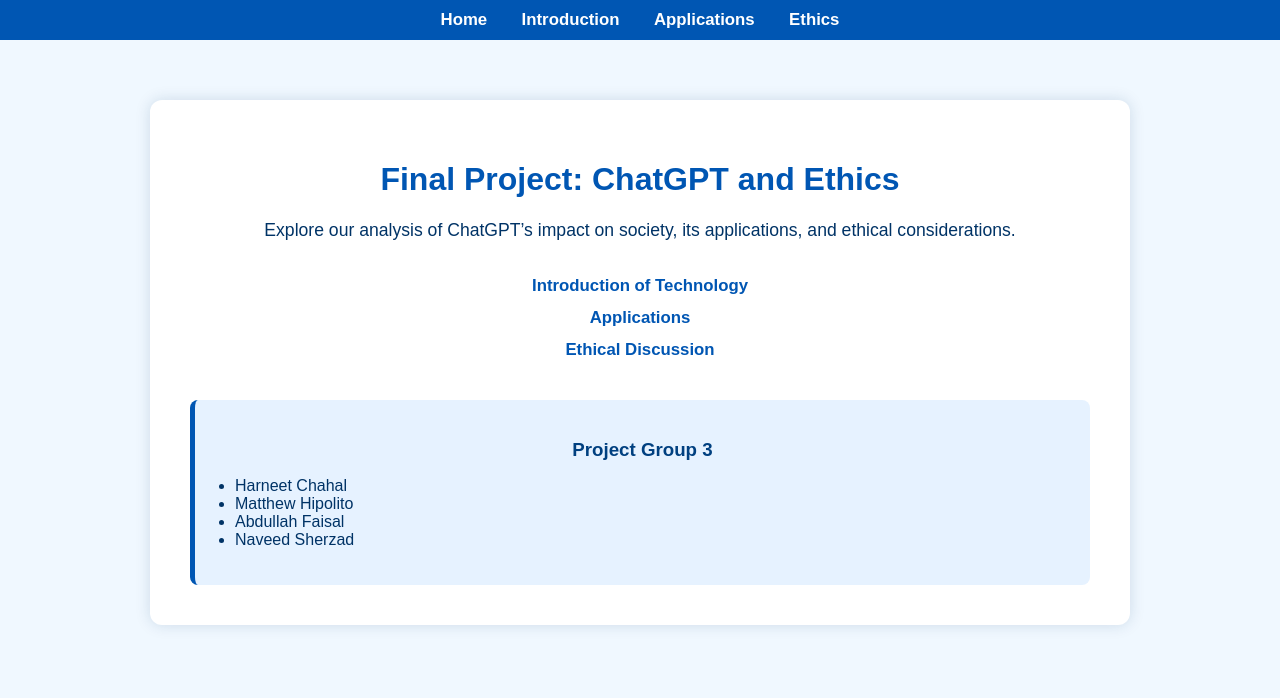
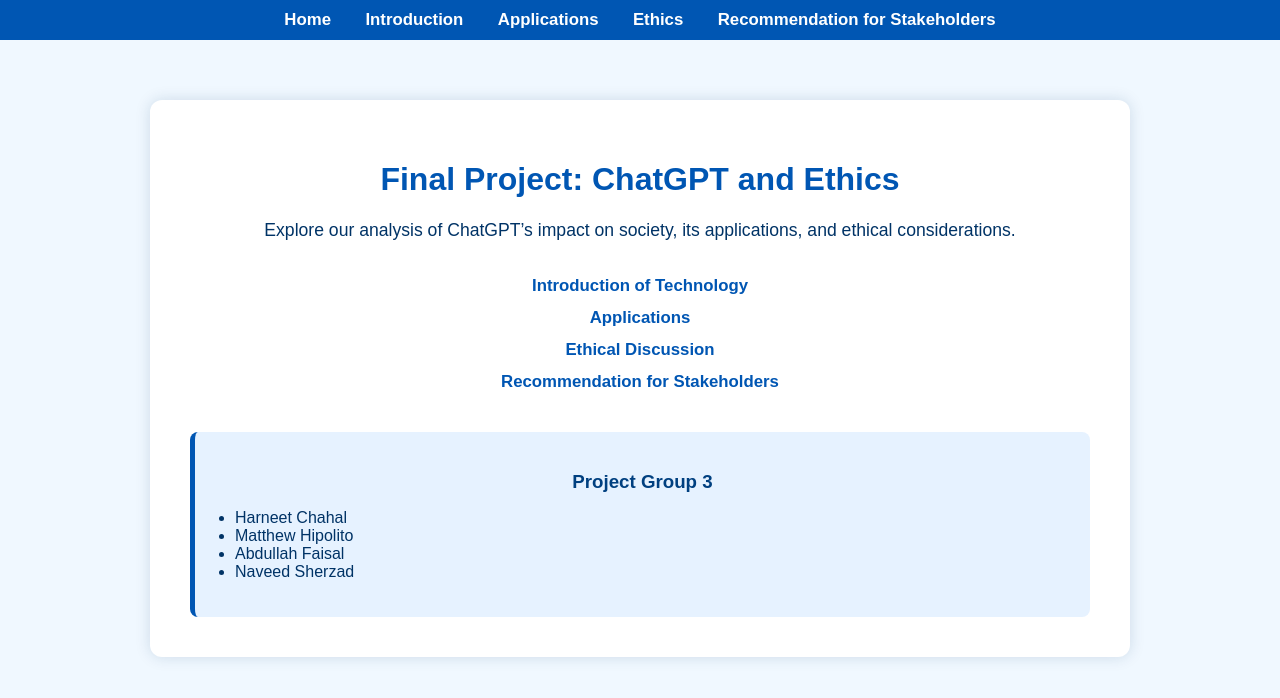
Before and after one commit to harneetc/chatgpt.io, a plain HTML site: page index.html in a window 1280 px wide. Drawn offline with Linux system fonts and the light colour scheme.

Commit message:
index.html

```diff
--- a/index.html
+++ b/index.html
@@ -104,6 +104,7 @@
     <a href="introduction.html">Introduction</a>
     <a href="applications.html">Applications</a>
     <a href="ethics.html">Ethics</a>
+    <a href="stakeholders.html">Recommendation for Stakeholders</a>
   </nav>
 
   <div class="container">
@@ -115,6 +116,7 @@
         <li><a href="introduction.html"> Introduction of Technology</a></li>
         <li><a href="applications.html"> Applications</a></li>
         <li><a href="ethics.html"> Ethical Discussion</a></li>
+        <li><a href="stakeholders.html"> Recommendation for Stakeholders</a></li>
       </ul>
     </nav>
 
```
